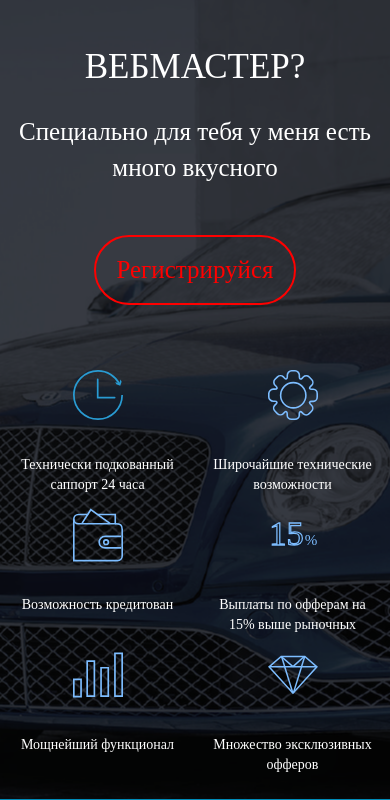
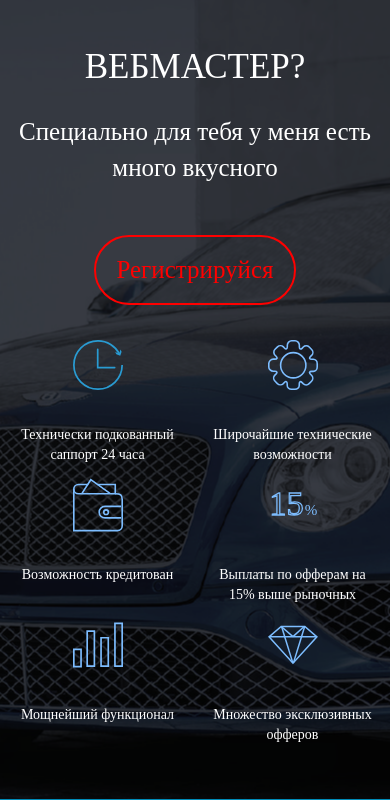
Before and after one commit to IsaevAlex/y-combinat, a PHP site: page / in a window 390 px wide. Shown: the part 2151-2951 px from the top of the page. Run offline with PHP 8.4, Linux system fonts and the light colour scheme; some libraries are stand-ins or nearby versions.

Commit message:
Edit col-12-icon-list class

```diff
--- a/css/media-queries.css
+++ b/css/media-queries.css
@@ -77,7 +77,6 @@
 
     .col-12-icons-list img{
         width: 50px;
-        padding-bottom: 20px;
     }
 
     #seven-section-item-2 {
@@ -141,12 +140,9 @@
   }
 
   .col-12-icons-list{
-     margin-top: 50px;
+     margin-top: 20px;
   }
 
-  .col-12-icons-lis span{
-     padding-bottom: 20px;
-  }
 }
 
 /* The "responsive" class is added to the topnav with JavaScript when the user clicks on the icon. This class makes the topnav look good on small screens */
```
